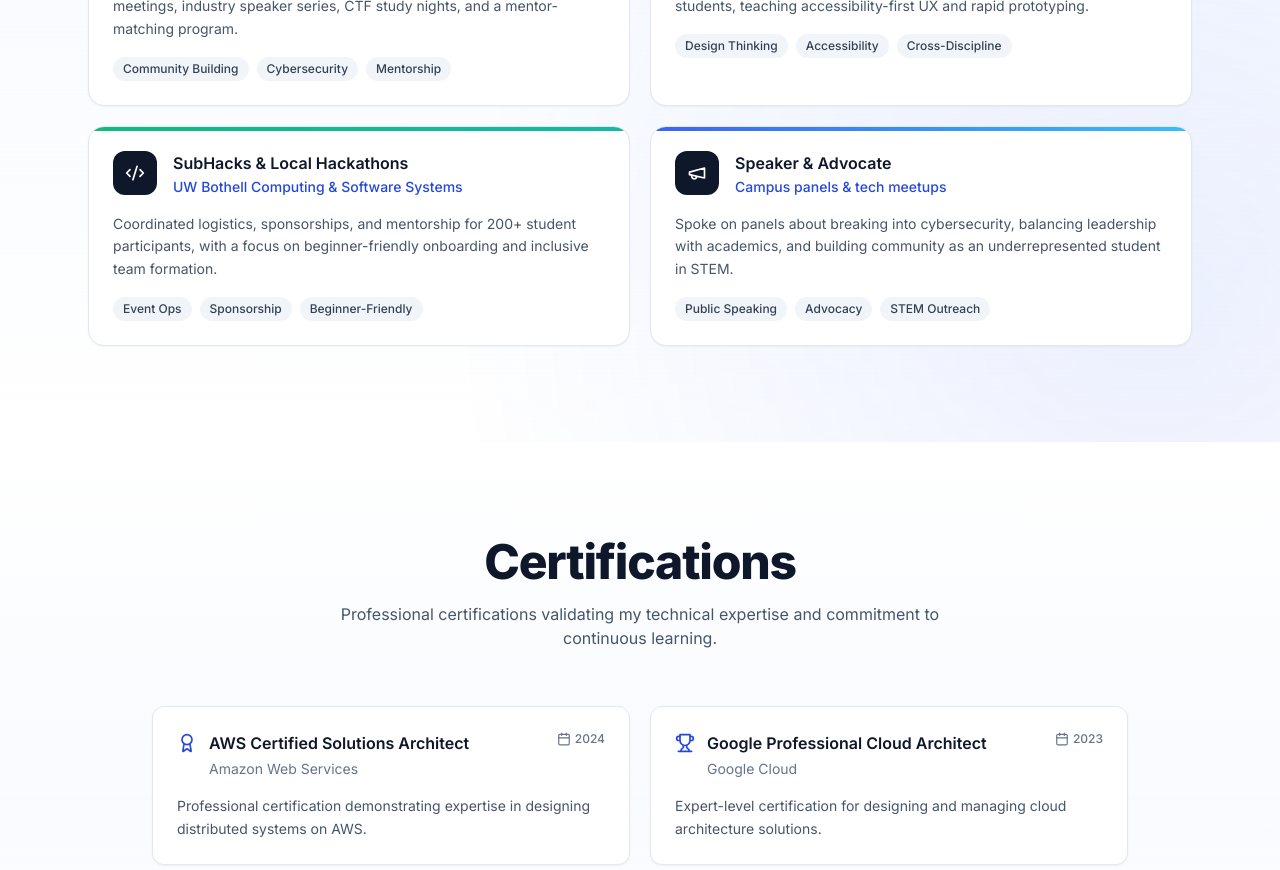
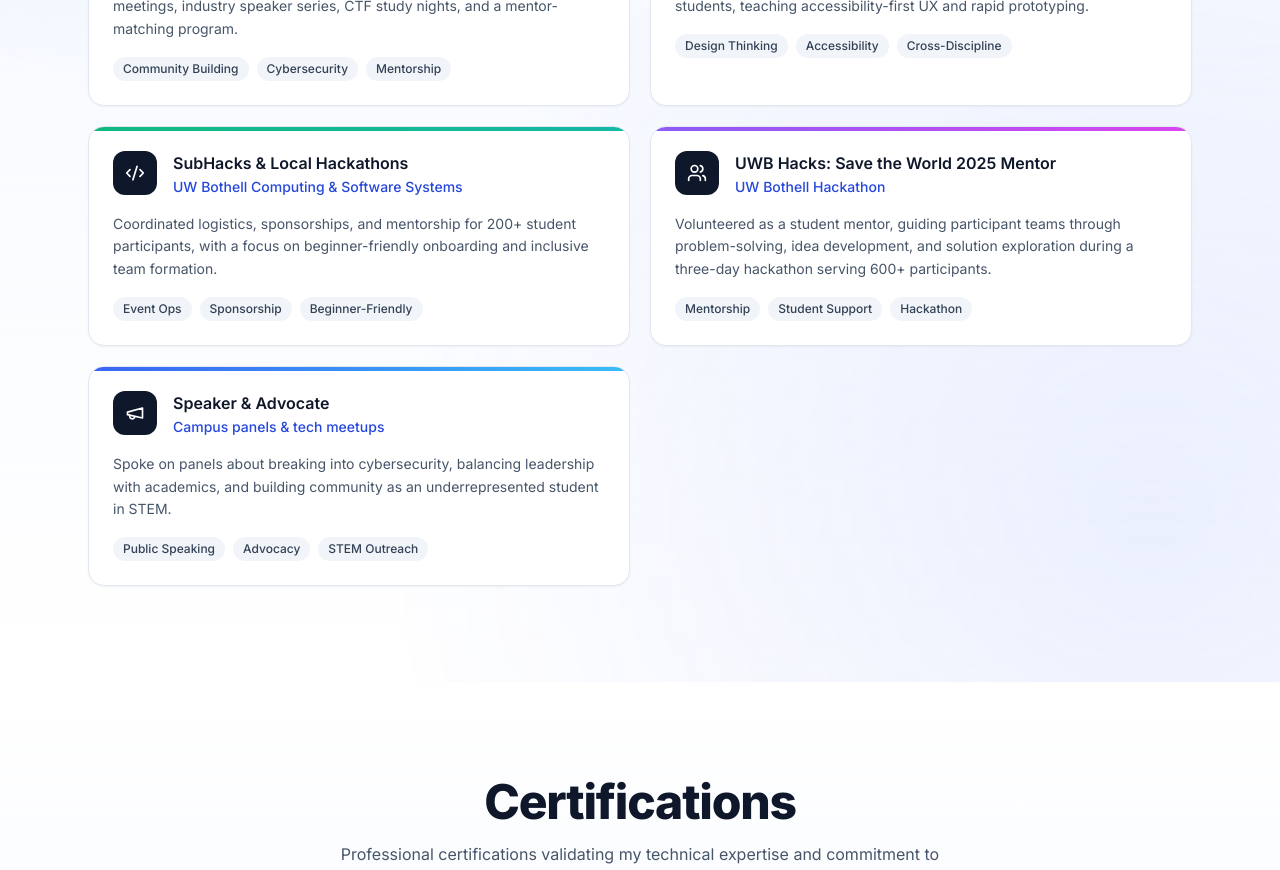
Before and after one commit to Lily-CS/Portfolio, a React (Vite) app: page / in a window 1280 px wide. Shown: the part 5460-6330 px from the top of the page. Built offline with nearby package versions, Linux system fonts and the light colour scheme; the HTML template or start-up script is replaced by a standard one.

Commit message:
Add UWB Hacks 2025 mentorship to leadership

```diff
--- a/src/components/Leadership.tsx
+++ b/src/components/Leadership.tsx
@@ -50,6 +50,15 @@ const INITIATIVES: Initiative[] = [
     tags: ["Event Ops", "Sponsorship", "Beginner-Friendly"],
     icon: Code2,
     accent: "from-emerald-500 to-teal-500",
+  },
+  {
+    title: "UWB Hacks: Save the World 2025 Mentor",
+    org: "UW Bothell Hackathon",
+    description:
+      "Volunteered as a student mentor, guiding participant teams through problem-solving, idea development, and solution exploration during a three-day hackathon serving 600+ participants.",
+    tags: ["Mentorship", "Student Support", "Hackathon"],
+    icon: Users,
+    accent: "from-violet-500 to-fuchsia-500",
   },
   {
     title: "Speaker & Advocate",
```
